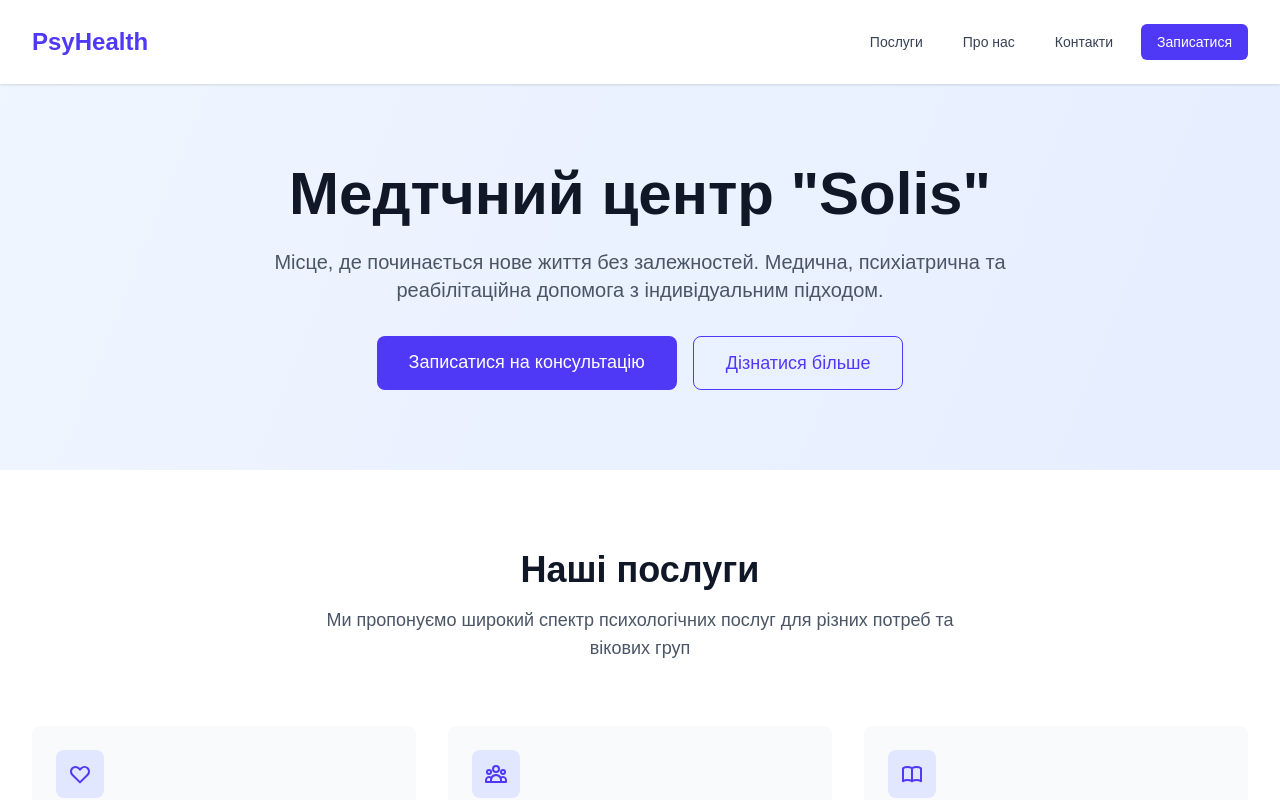
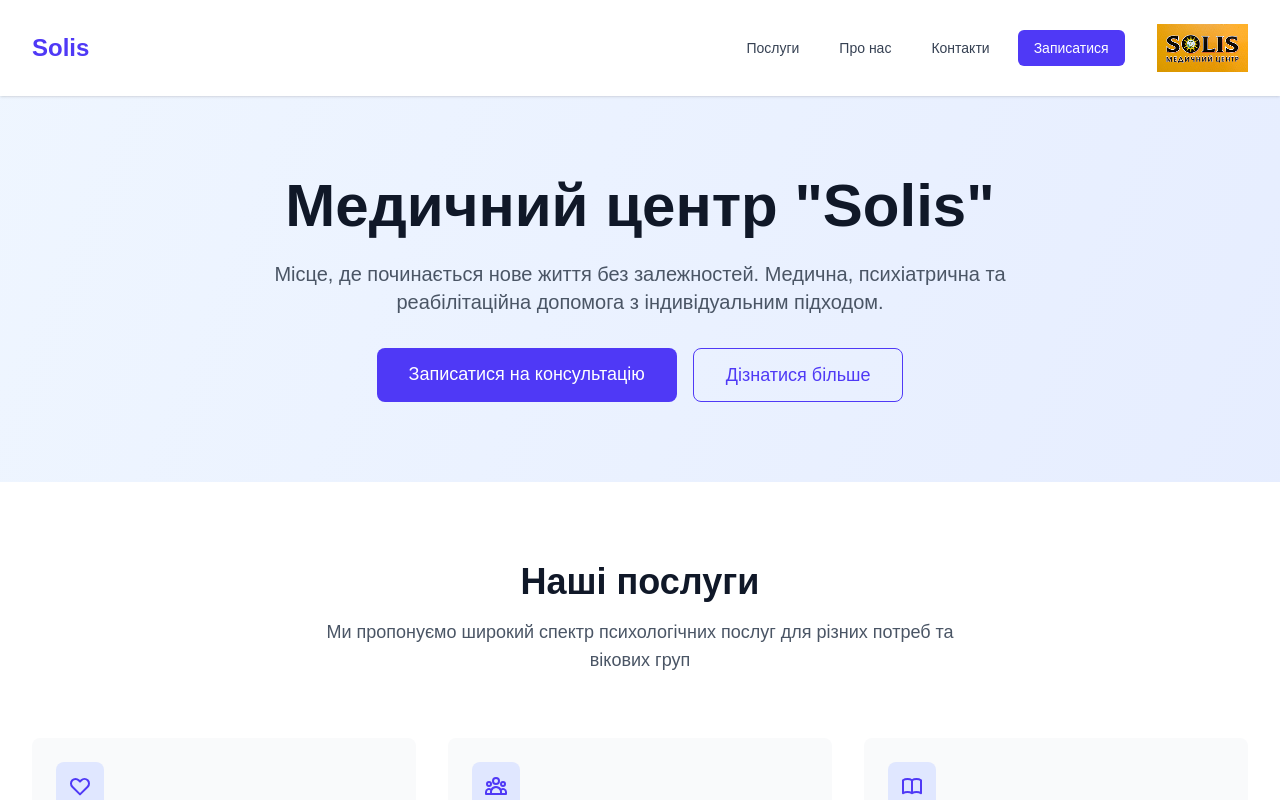
Before and after one commit to Natali993/texnic, a Next.js app: page / in a window 1280 px wide. Shown: the top 800 px of the page. Built offline with nearby package versions, Linux system fonts and the light colour scheme.

Commit message:
Add Solis logo to header
- Download Solis logo from external URL
- Update header to display logo on the right side
- Change brand name from PsyHealth to Solis
- Reorganize header layout with logo and navigation

```diff
--- a/src/app/page.tsx
+++ b/src/app/page.tsx
@@ -1,4 +1,5 @@
 import AppointmentForm from '@/components/AppointmentForm';
+import Image from 'next/image';
 
 export default function Home() {
   return (
@@ -9,17 +10,29 @@ export default function Home() {
           <div className="flex justify-between items-center py-6">
             <div className="flex items-center">
               <div className="flex-shrink-0">
-                <h1 className="text-2xl font-bold text-indigo-600">PsyHealth</h1>
+                <h1 className="text-2xl font-bold text-indigo-600">Solis</h1>
               </div>
             </div>
+            <div className="flex items-center space-x-8">
               <nav className="hidden md:block">
-              <div className="ml-10 flex items-baseline space-x-4">
+                <div className="flex items-baseline space-x-4">
                   <a href="#services" className="text-gray-700 hover:text-indigo-600 px-3 py-2 rounded-md text-sm font-medium">Послуги</a>
                   <a href="#about" className="text-gray-700 hover:text-indigo-600 px-3 py-2 rounded-md text-sm font-medium">Про нас</a>
                   <a href="#contact" className="text-gray-700 hover:text-indigo-600 px-3 py-2 rounded-md text-sm font-medium">Контакти</a>
                   <a href="#appointment" className="bg-indigo-600 text-white px-4 py-2 rounded-md text-sm font-medium hover:bg-indigo-700">Записатися</a>
                 </div>
               </nav>
+              <div className="flex-shrink-0">
+                <Image
+                  src="/solis-logo.png"
+                  alt="Solis Medical Center Logo"
+                  width={120}
+                  height={60}
+                  className="h-12 w-auto"
+                  priority
+                />
+              </div>
+            </div>
           </div>
         </div>
       </header>
@@ -29,7 +42,7 @@ export default function Home() {
         <div className="max-w-7xl mx-auto px-4 sm:px-6 lg:px-8">
           <div className="text-center">
             <h1 className="text-4xl md:text-6xl font-bold text-gray-900 mb-6">
-              Медтчний центр "Solis"
+              Медичний центр "Solis"
             </h1>
             <p className="text-xl text-gray-600 mb-8 max-w-3xl mx-auto">
             Місце, де починається нове життя без залежностей. Медична, психіатрична та реабілітаційна допомога з індивідуальним підходом.
```
Also changed, not shown: public/solis-logo.png (added). Lines whose indentation alone changed are shown as unchanged.
